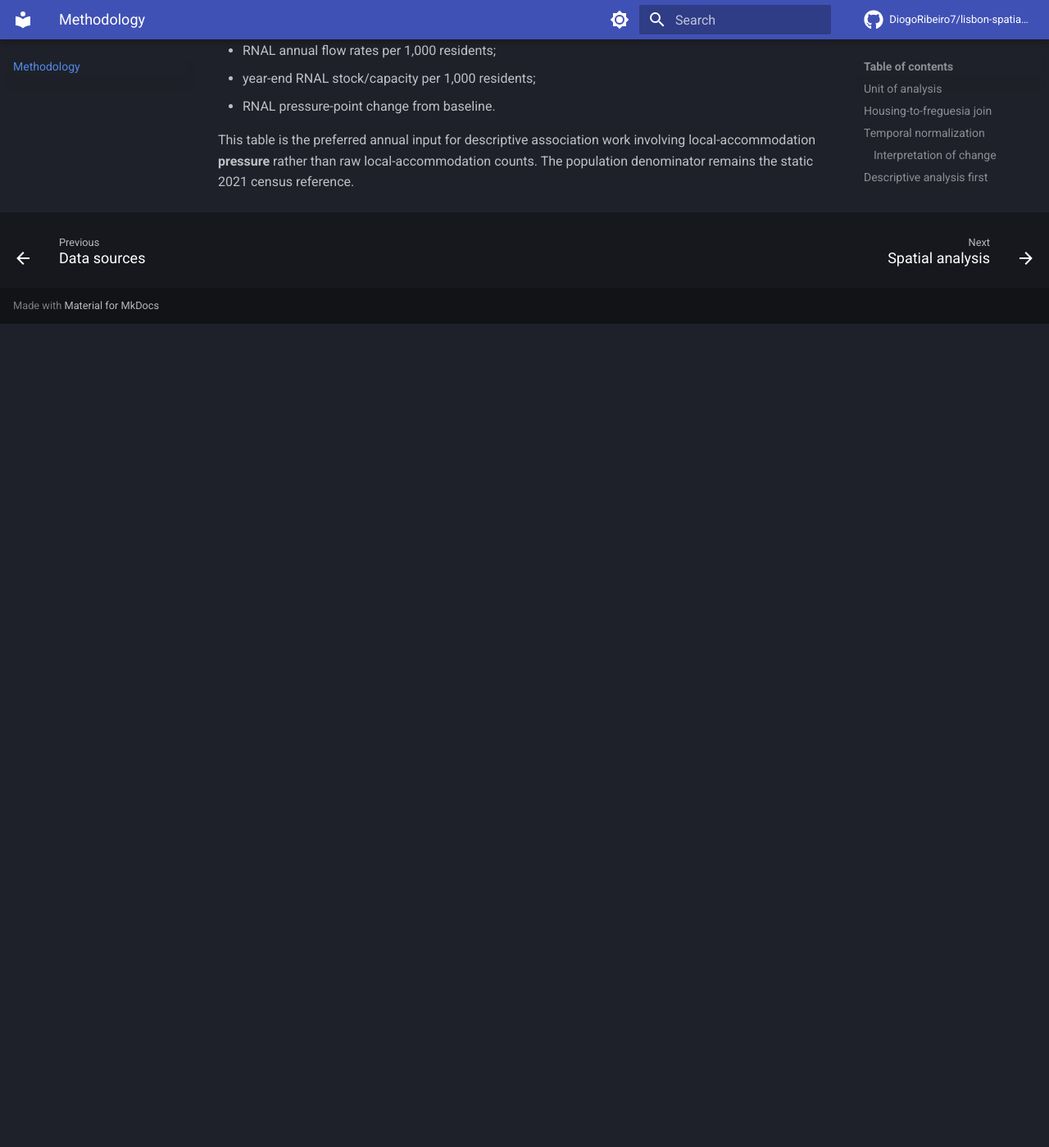
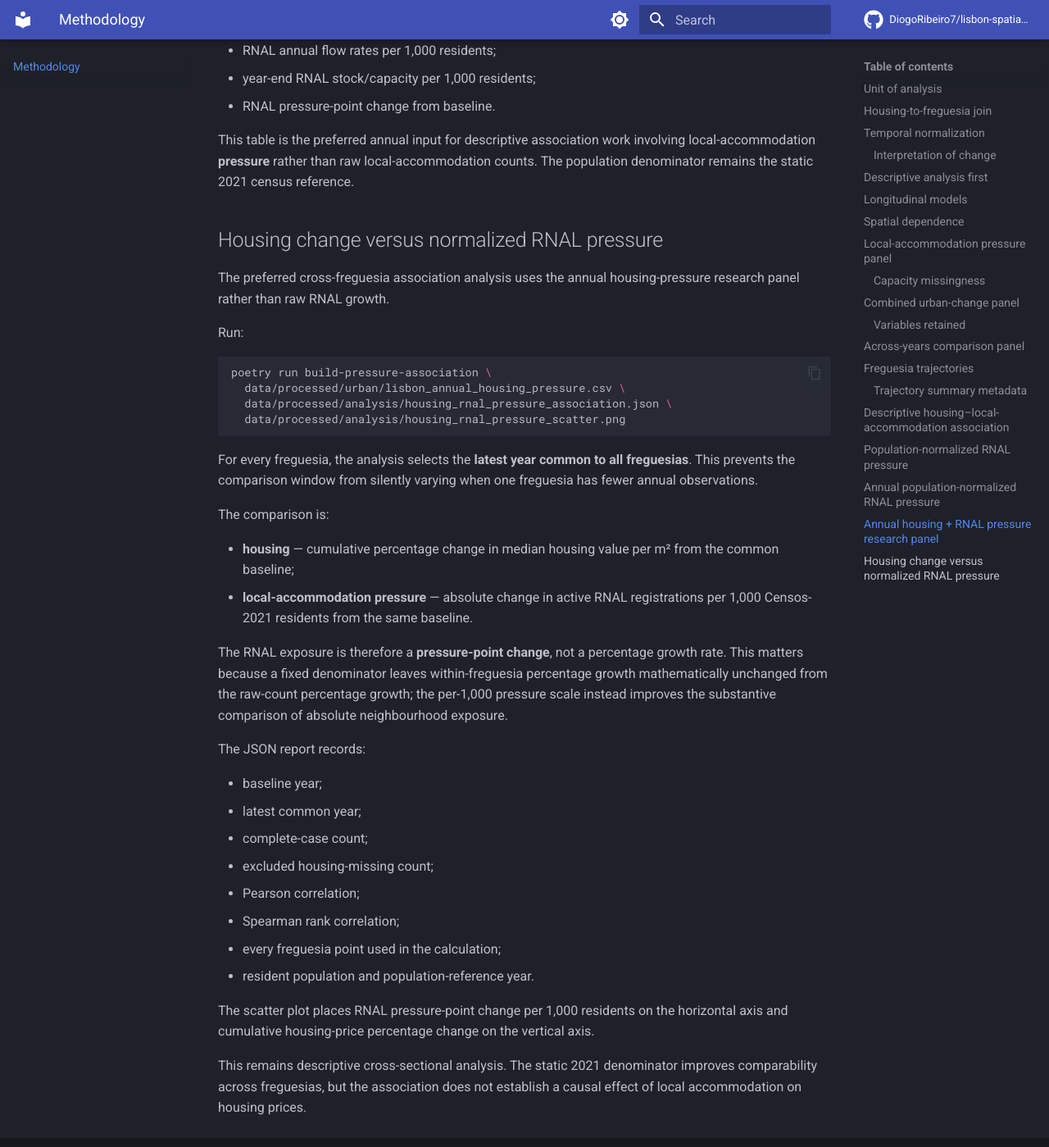
Before and after one commit to DiogoRibeiro7/lisbon-spatial-dynamics, an MkDocs documentation site: the page built from docs/methodology.md, in a window 1280 px wide and 1400 px high, scrolled down 9884 px. Shown: the whole window at 82% size. Built offline with MkDocs 1.6.1 and Material for MkDocs 9.7.7, drawn with Linux system fonts in a browser that asks for light colours; comment, search, counter and statistics services are not loaded; before the commit the page ends 10279 px from its top, so only the background shows below that.

Commit message:
docs: document normalized pressure association analysis

````diff
--- a/docs/methodology.md
+++ b/docs/methodology.md
@@ -386,3 +386,41 @@ The resulting research table combines:
 - RNAL pressure-point change from baseline.
 
 This table is the preferred annual input for descriptive association work involving local-accommodation **pressure** rather than raw local-accommodation counts. The population denominator remains the static 2021 census reference.
+
+
+## Housing change versus normalized RNAL pressure
+
+The preferred cross-freguesia association analysis uses the annual housing-pressure research panel rather than raw RNAL growth.
+
+Run:
+
+```bash
+poetry run build-pressure-association \
+  data/processed/urban/lisbon_annual_housing_pressure.csv \
+  data/processed/analysis/housing_rnal_pressure_association.json \
+  data/processed/analysis/housing_rnal_pressure_scatter.png
+```
+
+For every freguesia, the analysis selects the **latest year common to all freguesias**. This prevents the comparison window from silently varying when one freguesia has fewer annual observations.
+
+The comparison is:
+
+- **housing** — cumulative percentage change in median housing value per m² from the common baseline;
+- **local-accommodation pressure** — absolute change in active RNAL registrations per 1,000 Censos-2021 residents from the same baseline.
+
+The RNAL exposure is therefore a **pressure-point change**, not a percentage growth rate. This matters because a fixed denominator leaves within-freguesia percentage growth mathematically unchanged from the raw-count percentage growth; the per-1,000 pressure scale instead improves the substantive comparison of absolute neighbourhood exposure.
+
+The JSON report records:
+
+- baseline year;
+- latest common year;
+- complete-case count;
+- excluded housing-missing count;
+- Pearson correlation;
+- Spearman rank correlation;
+- every freguesia point used in the calculation;
+- resident population and population-reference year.
+
+The scatter plot places RNAL pressure-point change per 1,000 residents on the horizontal axis and cumulative housing-price percentage change on the vertical axis.
+
+This remains descriptive cross-sectional analysis. The static 2021 denominator improves comparability across freguesias, but the association does not establish a causal effect of local accommodation on housing prices.
````
